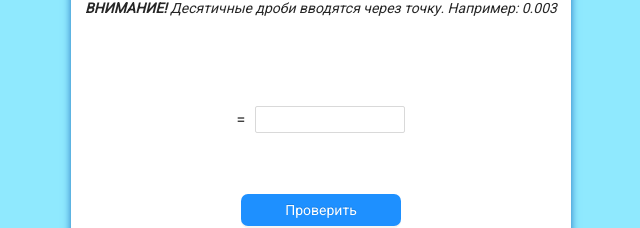
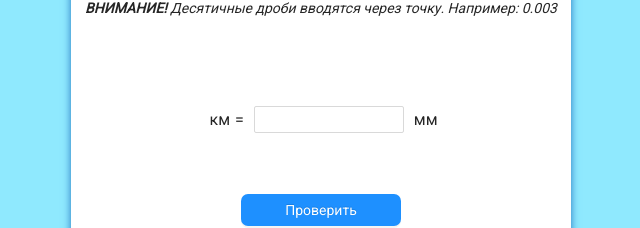
Before and after one commit to ilonaverenich/react-app-math, a React (Create React App) app: page /dlina in a window 1280 px wide. Shown: the part 228-456 px from the top of the page, without its empty margins (319-959 px from the left). Built offline with nearby package versions, Linux system fonts and the light colour scheme.

Commit message:
Corrected calculations (dlina-easy, dlina-average)

```diff
--- a/src/components/Footer/Footer.jsx
+++ b/src/components/Footer/Footer.jsx
@@ -7,9 +7,9 @@ function Footer() {
     <div className='footer'>
       <span>Мои социальные сети:</span>
          <div className="mySocialNetworks">
-            <div><a className="logo" href="https://www.linkedin.com/in/ilonaverenich" target='_blank'><img width={35} src="https://i.postimg.cc/YSb0Lczn/icons8-50.png" alt="logo-linkedin" /></a></div>
-            <div><a className="logo" href="https://www.instagram.com/iloneeechka/"><img  width={35} src="https://i.postimg.cc/q7Sf5jJB/icons8-instagram-50-1.png" alt="logo-instagram" /></a></div>
-            <div><a className="logo" href="https://www.facebook.com/profile.php?id=100001758547845&sk=about"><img  width={35} src="https://i.postimg.cc/VkpyvDxy/icons8-facebook-50.png" alt="logo-facebook" /></a></div>
+            <div><a className="logo" target="_blank" href="https://www.linkedin.com/in/ilonaverenich" target='_blank'><img width={35} src="https://i.postimg.cc/YSb0Lczn/icons8-50.png" alt="logo-linkedin" /></a></div>
+            <div><a className="logo" target="_blank" href="https://www.instagram.com/iloneeechka/"><img  width={35} src="https://i.postimg.cc/q7Sf5jJB/icons8-instagram-50-1.png" alt="logo-instagram" /></a></div>
+            <div><a className="logo" target="_blank" href="https://www.facebook.com/profile.php?id=100001758547845&sk=about"><img  width={35} src="https://i.postimg.cc/VkpyvDxy/icons8-facebook-50.png" alt="logo-facebook" /></a></div>
          </div>
     </div>
    )
--- a/src/components/Header/Header.jsx
+++ b/src/components/Header/Header.jsx
@@ -13,11 +13,11 @@ const navigate = useNavigate();
 const state = useSelector((store)=>store.state)
 
 function handleBack(){
-   anotherExample(unitsArray)
+/*    anotherExample(unitsArray)
    dispatch(getRandomUnitMain(exampleOne))
    dispatch(getRandomUnitValue1(exampleTwo))
    dispatch(getRandomUnitValue2(exampleTree))
-   dispatch(getRandomUnitValue3(exampleFour))
+   dispatch(getRandomUnitValue3(exampleFour))  */
    dispatch (setArrowBack(false))
    navigate('/')
 }
--- a/src/components/Units/Dlina/Dlina.jsx
+++ b/src/components/Units/Dlina/Dlina.jsx
@@ -1,13 +1,21 @@
-import { useSelector} from 'react-redux';
+import { useSelector,useDispatch} from 'react-redux';
 
 import Easy from './Level/Easy';
 import Average from './Level/Average'
 import Hard from './Level/Hard';
 import Header from '../../Header/Header';
 import Footer from '../../Footer/Footer';
-
+import {exampleOne, exampleTwo,exampleTree, exampleFour,anotherExample,unitsArray} from '../../Units/handleRandomData';
+import {checkResultDlina} from '../../Units/handleResultValue'
+/* import {getRandomUnitMain,getRandomUnitValue1,getRandomUnitValue2,getRandomUnitValue3} from '../../../redux/actions/setRandomDataAction'; */
 
 function Dlina() {
+   const dispatch = useDispatch()
+   anotherExample(unitsArray)
+
+   const randomNumber =  useSelector((store)=>store.randomNumber)
+   let obj = checkResultDlina(exampleOne,exampleTwo,exampleTree,exampleFour,randomNumber)
+   console.log('результат в длине изи уровень:', obj)
 
    const data = useSelector((store) => store.data);
 
@@ -16,7 +24,30 @@ return (
        <div className='content'>
          <Header level={data.level}/>
          <div className='content__info'><i><b>ВНИМАНИЕ!</b> Десятичные дроби вводятся через точку. Например: 0.003</i></div>
-         { data.level =='light'? <Easy/>:data.level =='average'? <Average />: <Hard />}
+         { data.level =='light'?
+
+         <Easy
+         exampleOne={exampleOne}
+         exampleTwo={exampleTwo}
+         result= {obj}
+         />
+
+         :data.level =='average'?
+
+         <Average
+         exampleOne={exampleOne}
+         exampleTwo={exampleTwo}
+         exampleTree={exampleTree}
+         result= {obj}
+         />:
+
+         <Hard
+         exampleOne={exampleOne}
+         exampleTwo={exampleTwo}
+         exampleTree={exampleTree}
+         exampleFour={exampleFour}
+         result= {obj}
+         />}
 
          <Footer/>
       </div>
--- a/src/components/Units/Dlina/Level/Average.jsx
+++ b/src/components/Units/Dlina/Level/Average.jsx
@@ -3,19 +3,14 @@ import { Input, Button, message} from 'antd';
 import {useDispatch, useSelector} from 'react-redux';
 import {getUserValue2, getUserValue1} from '../../../../redux/actions/getUserValueAction';
 import {getRandomCount} from '../../../../redux/actions/setRandomValue';
-import {getRandomUnitMain,getRandomUnitValue1,getRandomUnitValue2} from '../../../../redux/actions/setRandomDataAction';
-import {exampleOne, exampleTwo,anotherExample,unitsArray,exampleTree} from '../../handleRandomData';
-import {checkResultDlina} from '../../handleResultValue';
 import{getStatusFirstInput, getStatusSecondInput} from '../../../../redux/actions/stateAction'
 
 
-function Average() {
+function Average(props) {
 
   const dispatch = useDispatch();
-  const user = useSelector((store)=> store.userValue)
+
   const randomNumber = useSelector((store)=>store.randomNumber)
-  const unit = useSelector((store)=>store.unit);
-  const result = useSelector((store)=>store.result);
   const state = useSelector((store)=>store.state);
   const data = useSelector((store)=>store.data)
 
@@ -37,15 +32,26 @@ function getInputValue2 (e){
   dispatch(getUserValue2(e.target.value))
   setValueInput2(e.target.value)
 }
-function handleCalc(rMain, rFirst, rSecond, rThird,randomNumber) {
-  console.log('unit',unit)
+function handleCalc() {
+  console.log('Значение введённое с клавиатуры', valueInput1)
+  console.log('Значение введённое с клавиатуры', valueInput2)
+  console.log('Правильный ответ', props.result)
+  valueInput1 == props.result.resVal1 ?dispatch(getStatusFirstInput(false)):dispatch(getStatusFirstInput(true))
 
-  const obj = checkResultDlina(rMain, rFirst, rSecond, rThird,randomNumber);
+  valueInput2 == props.result.resVal2 ?dispatch(getStatusSecondInput(false)):(dispatch(getStatusSecondInput(true)))
 
-  obj.resVal1 == user.userValue1?dispatch(getStatusFirstInput(false)):dispatch(getStatusFirstInput(true))
-
-  obj.resVal2 == user.userValue2?dispatch(getStatusSecondInput(false)):dispatch(getStatusSecondInput(true))
-
+  if ( valueInput1 == props.result.resVal1 &&  valueInput2 == props.result.resVal2 ){
+    message.success('Верно')
+    dispatch(getRandomCount(data.count))
+    setSuccess(success+1)
+    setValueInput1('')
+    setValueInput2('');
+  }
+  else {
+    setError(error+1)
+    message.error('Ошибка! Проверьте введенные данные еще раз!')
+    }
+/*
   if (obj.resVal1 == user.userValue1 && obj.resVal2 == user.userValue2){
     message.success('Верно')
     setSuccess(success+1)
@@ -62,7 +68,7 @@ function handleCalc(rMain, rFirst, rSecond, rThird,randomNumber) {
 
       message.error('Ошибка! Проверьте введенные данные еще раз!')
 
-    }
+    }  */
 }
 
 function toSummarize(){
@@ -80,7 +86,7 @@ function toSummarize(){
         <div className='content__block_average_value'>
 
           <div className='column_number'>
-            {randomNumber} {unit.randomUnitMain} =
+            {randomNumber} {props.exampleOne} =
           </div>
 
 
@@ -92,7 +98,7 @@ function toSummarize(){
               status={state.getStatus1?'error':''}
               onChange={(e)=>getInputValue1(e)}/>
 
-              {unit.randomUnitFirst}
+              {props.exampleTwo}
 
             </div>
           <div>
@@ -104,7 +110,7 @@ function toSummarize(){
             status={state.getStatus2?'error':''}
             onChange={(e)=>getInputValue2(e)} />
 
-            {unit.randomUnitSecond}
+            {props.exampleTree}
 
             </div>
           </div>
@@ -115,7 +121,8 @@ function toSummarize(){
 
              <Button
               type="primary"
-              onClick={()=>handleCalc(unit.randomUnitMain,unit.randomUnitFirst,unit.randomUnitSecond,unit.randomUnitThird,randomNumber)} className='btn-check' >
+              onClick={()=>handleCalc()}
+              className='btn-check'>
                 Проверить
                 </Button>
 
@@ -136,4 +143,4 @@ function toSummarize(){
   )
 }
 
-export default Average
+export default React.memo(Average)
--- a/src/components/Units/Dlina/Level/Easy.jsx
+++ b/src/components/Units/Dlina/Level/Easy.jsx
@@ -3,20 +3,11 @@ import { Input, Button, message} from 'antd';
 import {useDispatch, useSelector} from 'react-redux';
 import { getUserValue1} from '../../../../redux/actions/getUserValueAction';
 import {getRandomCount} from '../../../../redux/actions/setRandomValue';
-import {getRandomUnitMain,getRandomUnitValue1} from '../../../../redux/actions/setRandomDataAction';
-import {exampleOne, exampleTwo,anotherExample,unitsArray} from '../../handleRandomData';
 import {getStatusFirstInput} from '../../../../redux/actions/stateAction';
-import {checkResultDlina} from '../../handleResultValue';
 
+function Easy(props) {
+    const dispatch = useDispatch();
 
-
-
-
-
-function Easy() {
-
-
-    const dispatch = useDispatch();
     const [valueInput,setValueInput] = useState('')
     const [success,setSuccess] = useState(0)
     const [error,setError] = useState(0)
@@ -24,7 +15,6 @@ function Easy() {
 
     const user = useSelector((store)=> store.userValue)
     const randomNumber = useSelector((store)=>store.randomNumber)
-    const unit = useSelector((store)=>store.unit)
     const data = useSelector((store)=>store.data)
     const state = useSelector((store)=>store.state)
 
@@ -35,28 +25,24 @@ function Easy() {
     dispatch(getUserValue1(e.target.value))
     setValueInput(e.target.value)
   }
+  function handleCalc(){
+    console.log('Введенное значение пользователя,', user.userValue1)
+    console.log('Правильный ответ', props.result.resVal1)
 
-    function handleCalc(rMain, rFirst, rSecond, rThird,randomNumber) {
-    const obj = checkResultDlina(rMain, rFirst, rSecond, rThird,randomNumber);
+    if (user.userValue1 == props.result.resVal1){
+      message.success('Верно!')
+      setValueInput('')
+      dispatch(getRandomCount(data.count))
+      setSuccess(success+1)
+      dispatch(getStatusFirstInput(false))
+    }
+    else{
 
-  if (obj.resVal1 == user.userValue1){
-    message.success('Верно')
-    setValueInput('')
-    setSuccess(success+1)
-    dispatch(getRandomCount(data.count))
-    anotherExample(unitsArray)
-    dispatch(getRandomUnitMain(exampleOne))
-    dispatch(getRandomUnitValue1(exampleTwo))
-    dispatch(getStatusFirstInput(false))
-
+      message.error('Попробуй еще раз')
+      dispatch(getStatusFirstInput(true))
+      setError(error+1)
+    }
   }
-  else {
-    dispatch(getStatusFirstInput(true))
-    message.error('Неверно')
-    setError(error+1)
-
-  }
-}
 
 function toSummarize(){
 
@@ -77,7 +63,7 @@ function toSummarize(){
                 {randomNumber}
 
               <span className='unit'>
-                {unit.randomUnitMain}
+                {props.exampleOne}
                 </span>
 
               </div>
@@ -87,14 +73,14 @@ function toSummarize(){
                   status={state.getStatus1?'error':''}
                   value={valueInput}
                   onChange={(e)=>getInputValue(e)}/>
-              {unit.randomUnitFirst}
+              {props.exampleTwo}
 
 
         </div>
             <div className='content__block_btn'>
               <Button
                   type="primary"
-                  onClick={()=>handleCalc(unit.randomUnitMain,unit.randomUnitFirst,undefined,undefined,randomNumber)}
+                  onClick={()=>handleCalc()}
                   className='btn-check'>
                 Проверить
               </Button>
--- a/src/components/Units/Massa/Massa.jsx
+++ b/src/components/Units/Massa/Massa.jsx
@@ -9,7 +9,7 @@ import Hard from '../Dlina/Level/Hard';
 
 function Massa() {
   const data = useSelector((store) => store.data);
-
+  anotherExample(unitsArray)
 
 /*   function handleCalc(){
    anotherExample(unitsArray)
@@ -23,7 +23,7 @@ function Massa() {
         <div className='content__info'>
         <i><b>ВНИМАНИЕ!</b> Десятичные дроби вводятся через точку. Например: 0.003</i>
         </div>
-        {data.level =='light'? <Easy />:data.level =='average'? <Average />: <Hard />}
+        {data.level =='light'? <Easy exampleOne={exampleOne} exampleTwo={exampleTwo} />:data.level =='average'? <Average />: <Hard />}
 
      {/* {data.level =='light'? <Easy/>:data.level =='average'? <Average/>: <Hard/> }*/}
 
--- a/src/components/Units/Square/Square.jsx
+++ b/src/components/Units/Square/Square.jsx
@@ -1,26 +1,29 @@
-import { useSelector} from 'react-redux';
+import { useSelector,useDispatch} from 'react-redux';
 import Header from '../../Header/Header';
 import Footer from '../../Footer/Footer';
 import Easy from '../Dlina/Level/Easy';
 import Average from '../Dlina/Level/Average';
 import Hard from '../Dlina/Level/Hard';
-/* import Easy from '../Level/Easy' */
-
-/*
-import Easy from '../Massa/Level/Easy';
-import Average from '../Massa/Level/Average'
-import Hard from '../Massa/Level/Hard';
- */
+import {exampleOne, exampleTwo,exampleTree, exampleFour,anotherExample,unitsArray} from '../../Units/handleRandomSquare';
+import {getRandomUnitMain,getRandomUnitValue1,getRandomUnitValue2,getRandomUnitValue3} from '../../../redux/actions/setRandomDataAction';
+import {checkResultSquare} from '../../Units/handleResultValueSquare'
 
 function Square() {
+   const dispatch = useDispatch();
+   anotherExample(unitsArray)
+   const randomNumber =  useSelector((store)=>store.randomNumber)
+   let obj = checkResultSquare(exampleOne,exampleTwo,exampleTree,exampleFour,randomNumber)
+   console.log('результат в площади изи уровень:', obj)
+
    const data = useSelector((store) => store.data);
-
+   const unit =useSelector((store)=>store.unit )
+   console.log(unit)
    return (
     <div className='wrapper'>
          <div className='content'>
             <Header level={data.level}/>
                <div className='content__info'><i><b>ВНИМАНИЕ!</b> Десятичные дроби вводятся через точку. Например: 0.003</i></div>
-               {data.level =='light'? <Easy/>:data.level =='average'? <Average/>: <Hard/> }
+               {data.level =='light'? <Easy exampleOne={exampleOne} exampleTwo={exampleTwo}/>:data.level =='average'? <Average/>: <Hard/> }
             <Footer/>
          </div>
     </div>
--- a/src/components/Units/handleRandomData.js
+++ b/src/components/Units/handleRandomData.js
@@ -6,5 +6,4 @@
     let list = params.sort(() => Math.random() - 0.5);
       return [exampleOne=list[0],exampleTwo=list[1], exampleTree=list[2],exampleFour=list[3]]
   }
-
 export  {exampleOne, exampleTwo,exampleTree, exampleFour}
--- /dev/null
+++ b/src/components/Units/handleResultValueSquare.js
@@ -0,0 +1,34 @@
+
+export function checkResultSquare (rMain, rFirst, rSecond, rThird,randomNumber){
+
+    let metrix ={
+        'кв.см': 1,
+        'кв.дм':100,
+        'кв.м':10000,
+        'а':1000000,
+        'га':100000000,
+        'кв.км':10000000000
+      }
+      let obj ={
+        resVal1: '',
+        resVal2: '',
+        resVal3: ''
+      }
+
+      if ((metrix[rMain]> metrix[rFirst])||(metrix[rMain]< metrix[rFirst]))
+      {
+        obj.resVal1 =  +( randomNumber  * metrix[rMain] / metrix[rFirst]);
+      }
+
+      if ((metrix[rMain]> metrix[rSecond])||(metrix[rMain]< metrix[rSecond]))
+      {
+        obj.resVal2 =  +(randomNumber* metrix[rMain] / metrix[rSecond]) ;
+      }
+
+      if ((metrix[rMain]> metrix[rThird])||(metrix[rMain]< metrix[rThird]))
+      {
+        obj.resVal3 =  +(randomNumber* metrix[rMain] / metrix[rThird]);
+      }
+
+      return obj
+}
```
Also changed, not shown: src/components/Main/Main.jsx (+17 -15 lines), src/components/Units/handleRandomMassa.js (+0 -7 lines), src/components/Units/handleRandomSquare.js (+0 -14 lines).
